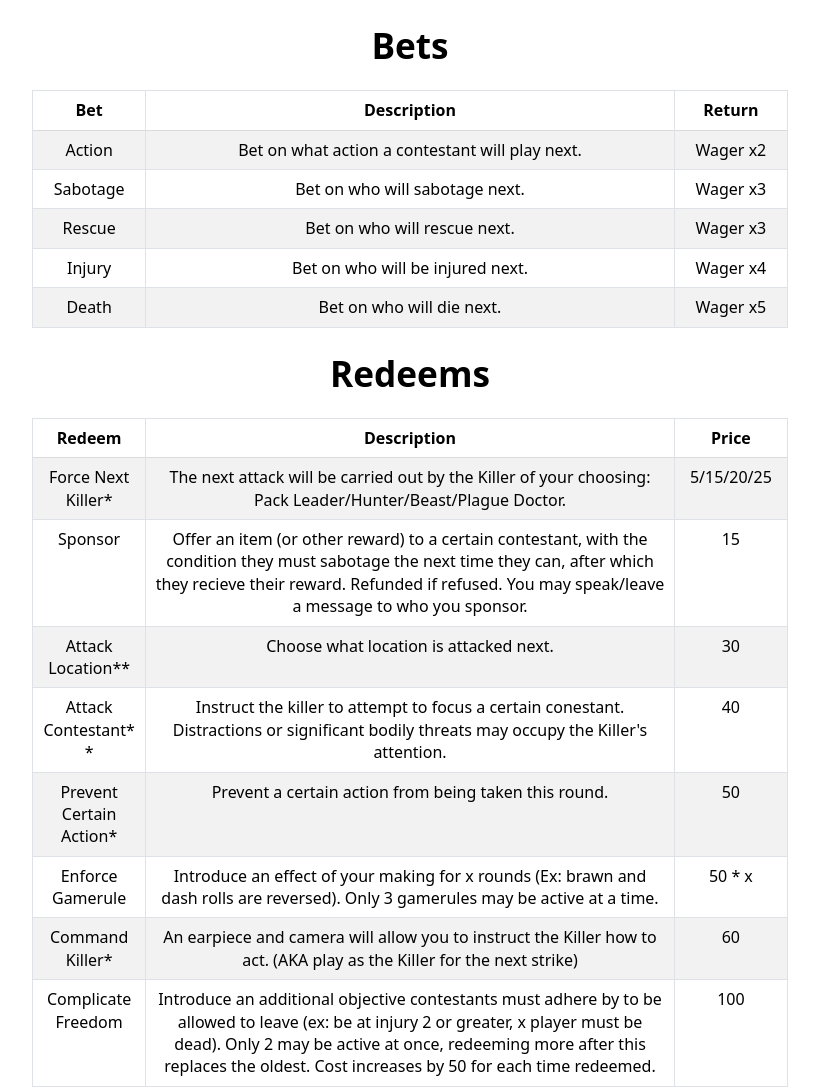
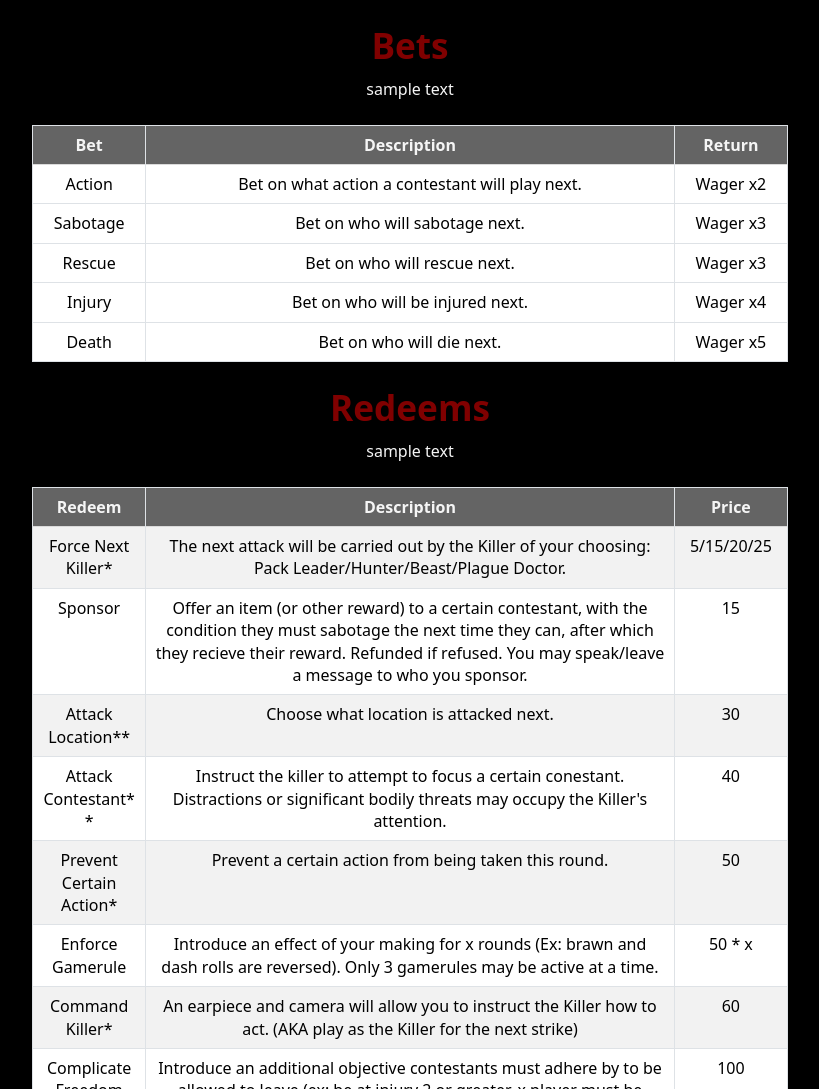
Before and after one commit to oldlazereye/mb9room, a website: page bets.html in a window 1280 px wide. Shown: the top 1089 px of the page, without its empty margins (230-1049 px from the left). Drawn offline with nearby package versions, Linux system fonts and the light colour scheme.

Commit message:
no color yet

```diff
--- a/bets.html
+++ b/bets.html
@@ -8,11 +8,12 @@
   <link rel="stylesheet" href="https://cdn.jsdelivr.net/npm/water.css@2/out/water.css">
   <link rel="stylesheet" href="styles.css" />
 </head>
-<body class="text-center">
-  <h1>Bets</h1>
+<body class="text-center body">
+  <h1 style="color: maroon;">Bets</h1>
+  <p >sample text</p>
 <div class="container mt-4">
-  <table class="table table-bordered table-striped text-center" >
-    <thead class=".custom-table">
+  <table class="table table-bordered text-center custom-table" >
+    <thead>
       <tr>
         <th class="text-center">Bet</th>
         <th style="width:70%" class="text-center">Description</th>
@@ -49,10 +50,11 @@
   </table>
 </div>
 
-  <h1>Redeems</h1>
+  <h1 style="color: maroon;">Redeems</h1>
+  <p>sample text</p>
  <div class="container mt-4">
   <table class="table table-bordered table-striped text-center">
-    <thead class=".custom-table">
+    <thead class="custom-table">
       <tr>
         <th class="text-center">Redeem</th>
         <th style="width:70%" class="text-center">Description</th>
--- a/styles.css
+++ b/styles.css
@@ -13,33 +13,17 @@
 }
 
 .custom-table {
-  border-collapse: collapse;
-  width: 100%;
+
   background-color: gray; /* table background */
-  color: white; /* text color */
+  color: whites; /* text color */
 }
 
 .custom-table th {
-  background-color: dimgray; /* header background */
-  color: white;
-  padding: 10px;
+  background-color: #3333;
+  color: whitesmoke;
 }
 
-.custom-table td {
-  padding: 10px;
-  border: 1px solid #444; /* cell borders */
+.custom-table tr {
+  background-color: #3333;
+  color: #220707;
 }
-
-/* alternating row colors */
-.custom-table tr:nth-child(even) {
-  background-color: #2a2a40;
-}
-
-.custom-table tr:nth-child(odd) {
-  background-color: #24243a;
-}
-
-/* hover effect */
-.custom-table tr:hover {
-  background-color: #3a3a5a;
-}
```
